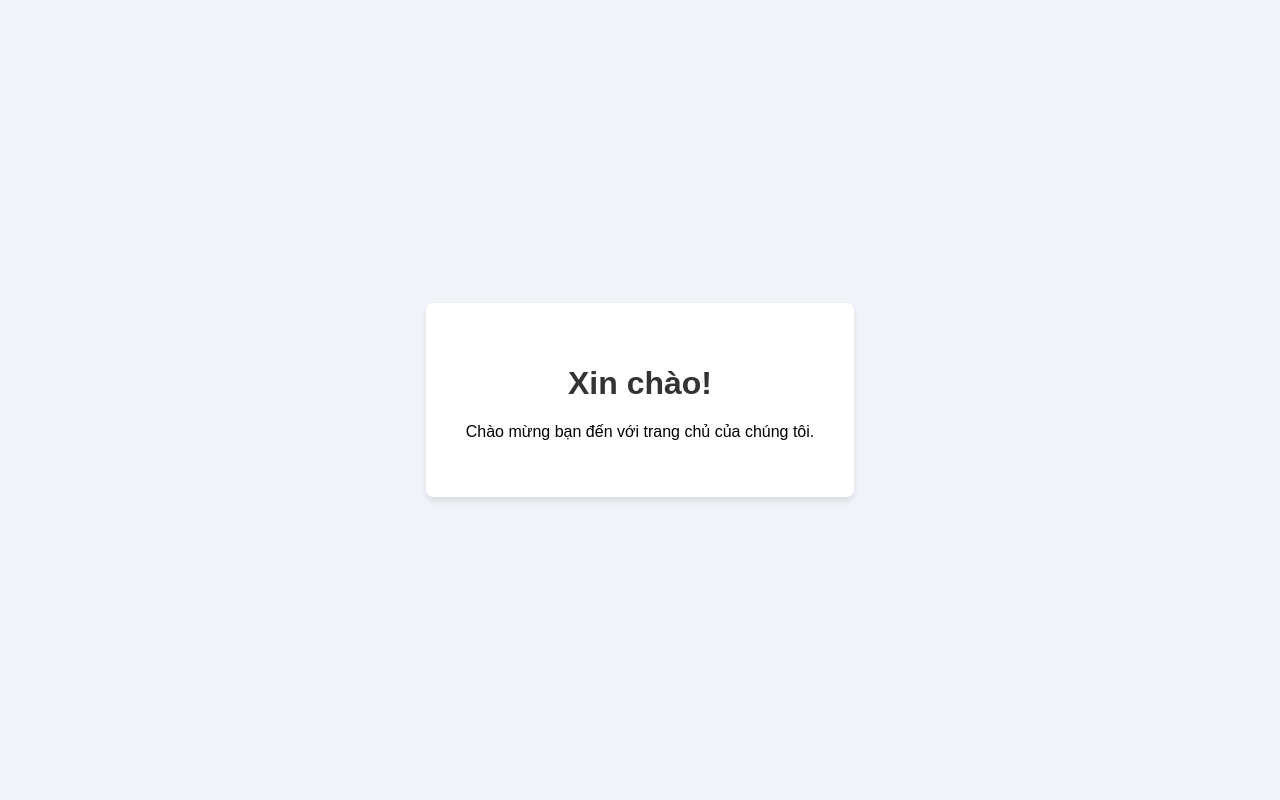
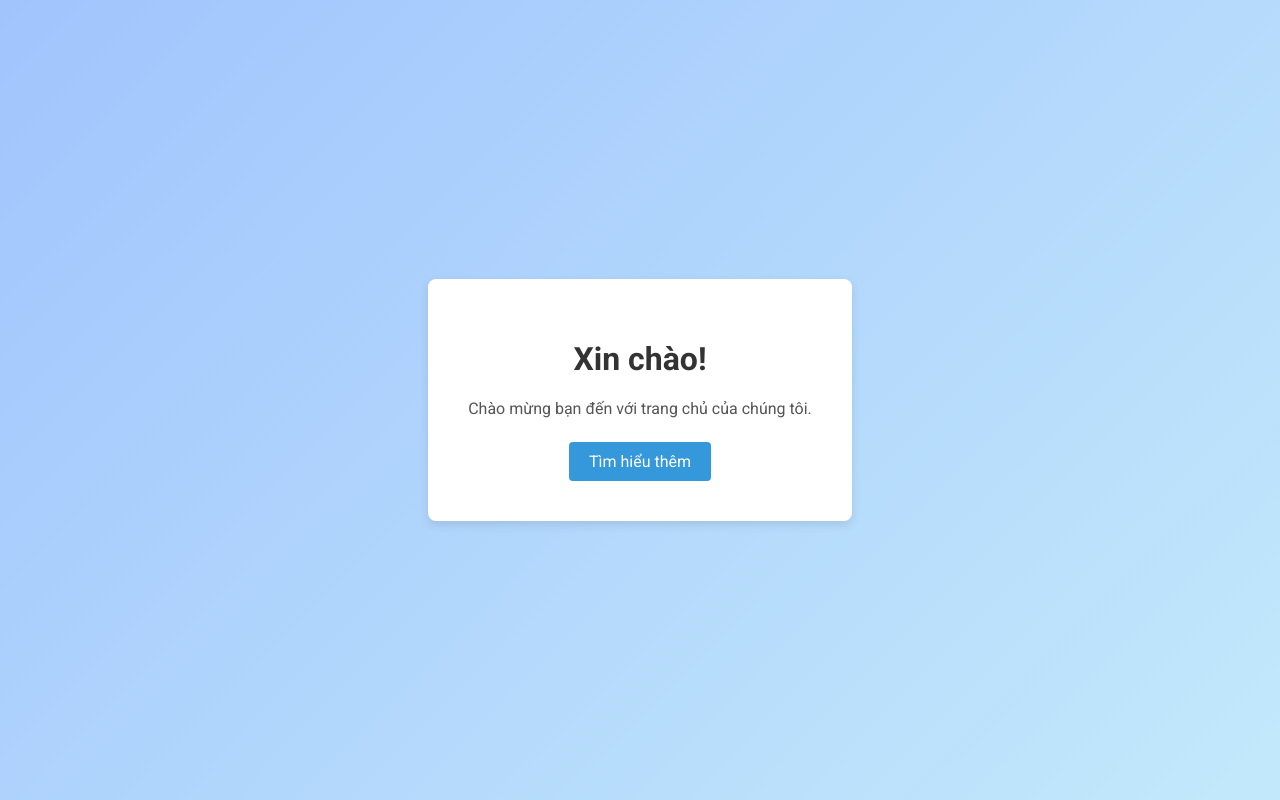
Before and after one commit to coinblacker/yamate, a plain HTML site: page index.html in a window 1280 px wide. Drawn offline with Linux system fonts and the light colour scheme.

Commit message:
Enhance greeting homepage with modern styles

```diff
--- a/index.html
+++ b/index.html
@@ -4,10 +4,11 @@
 <meta charset="UTF-8">
 <meta name="viewport" content="width=device-width, initial-scale=1.0">
 <title>Xin Chào</title>
+<link href="https://fonts.googleapis.com/css2?family=Roboto:wght@400;700&display=swap" rel="stylesheet">
 <style>
     body {
-        font-family: Arial, sans-serif;
-        background-color: #f0f4f8;
+        font-family: 'Roboto', Arial, sans-serif;
+        background: linear-gradient(135deg, #a1c4fd 0%, #c2e9fb 100%);
         display: flex;
         justify-content: center;
         align-items: center;
@@ -19,7 +20,24 @@
         padding: 40px;
         border-radius: 8px;
         background: white;
-        box-shadow: 0 4px 6px rgba(0,0,0,0.1);
+        box-shadow: 0 4px 10px rgba(0,0,0,0.1);
+    }
+    p {
+        color: #555;
+        margin-top: 0.5em;
+        margin-bottom: 1.5em;
+    }
+    .btn {
+        display: inline-block;
+        padding: 10px 20px;
+        border-radius: 4px;
+        text-decoration: none;
+        color: white;
+        background: #3498db;
+        transition: background 0.3s ease;
+    }
+    .btn:hover {
+        background: #2978b5;
     }
     h1 {
         color: #333;
@@ -30,6 +48,7 @@
     <div class="container">
         <h1>Xin chào!</h1>
         <p>Chào mừng bạn đến với trang chủ của chúng tôi.</p>
+        <a href="#" class="btn">Tìm hiểu thêm</a>
     </div>
 </body>
 </html>
```
